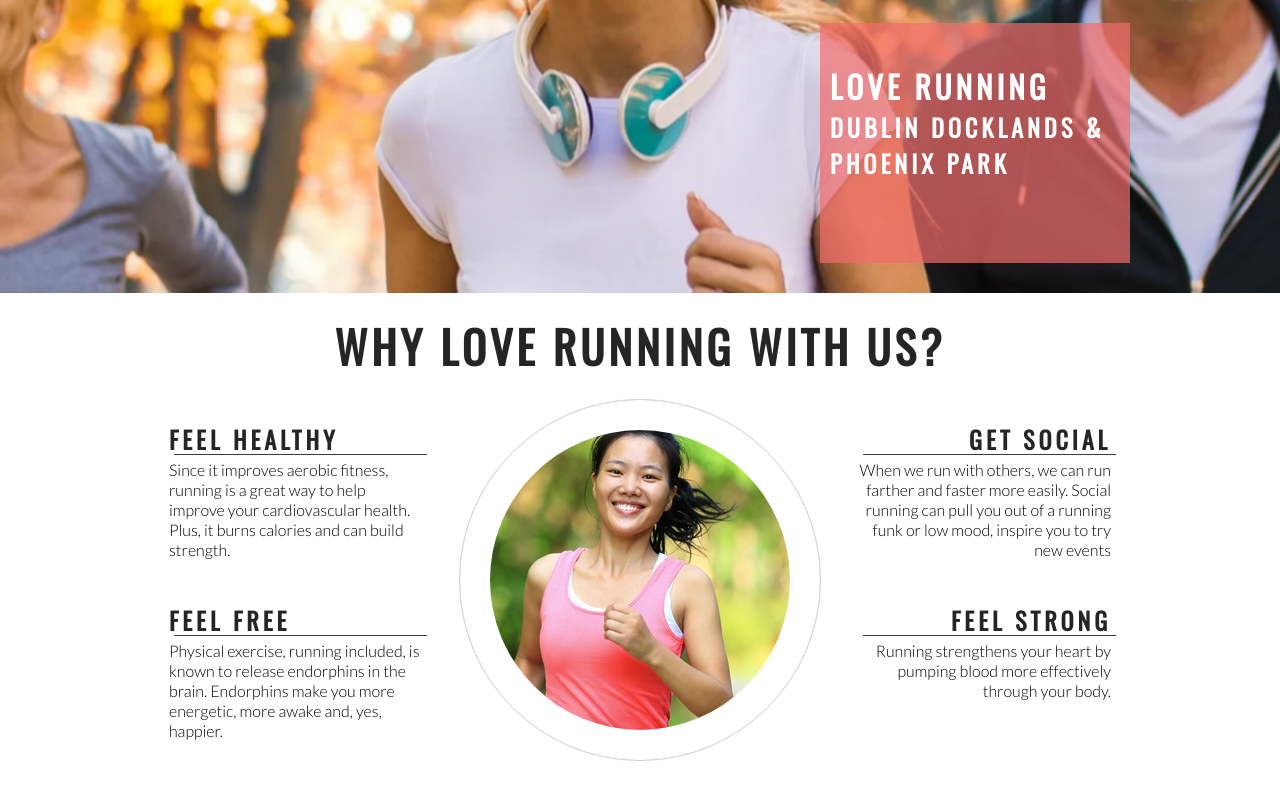
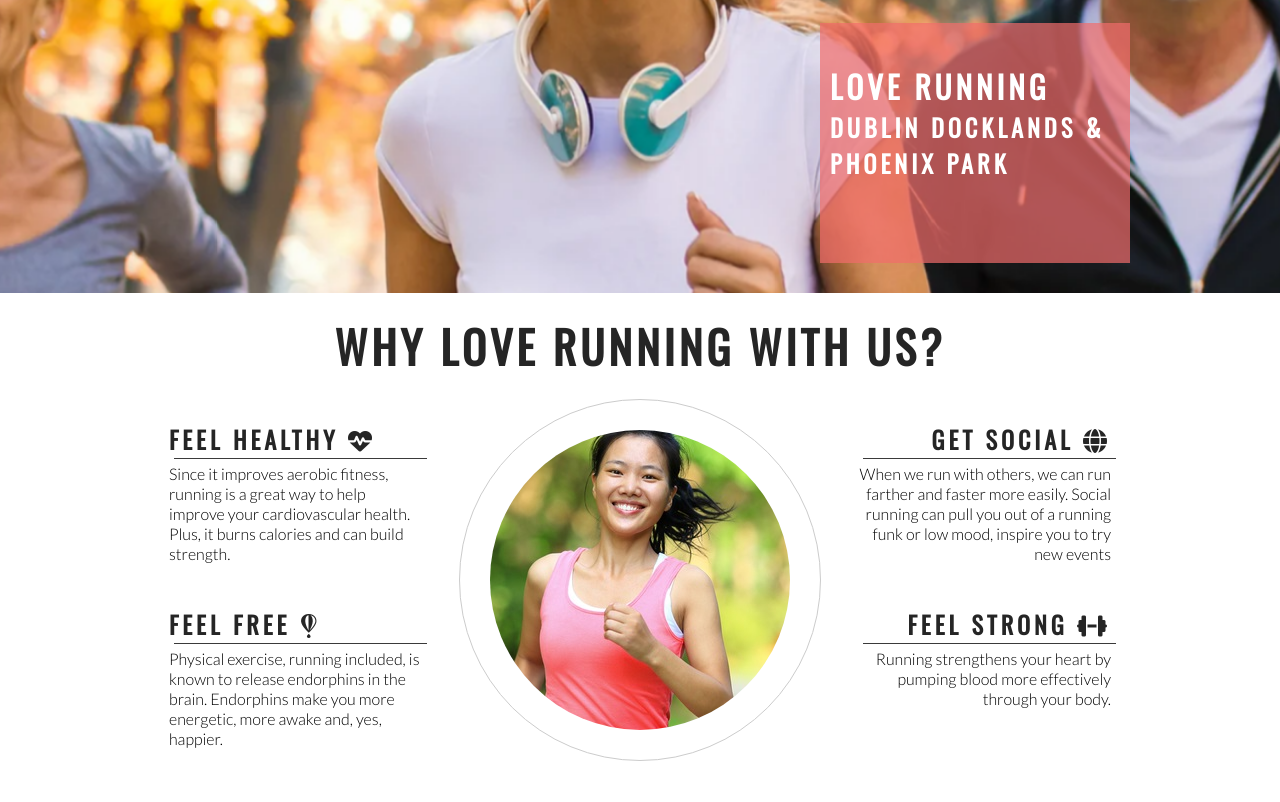
Before and after one commit to Justinperry999/love-running, a plain HTML site: page index.html in a window 1280 px wide. Shown: the part 382-1184 px from the top of the page. Drawn offline with nearby package versions, Linux system fonts and the light colour scheme.

Commit message:
Add font awesome icons to club ethos section

```diff
--- a/index.html
+++ b/index.html
@@ -46,7 +46,7 @@
         <h2 id="welcome">Why Love Running With Us?</h2>
         <div id="left-about">
             <div class="left-about-heading">
-                <h2>Feel Healthy</h2>
+                <h2>Feel Healthy <i class="fa-solid fa-heart-pulse"></i></h2>
                 <hr>
                 <p>Since it improves aerobic fitness, running is a great way to help improve your cardiovascular health.
                     Plus, it burns
@@ -54,7 +54,7 @@
                 </p>
             </div>
             <div class="left-about-heading">
-                <h2>Feel Free</h2>
+                <h2>Feel Free <i class="fa-brands fa-fly"></i></h2>
                 <hr>
                 <p>Physical exercise, running included, is known to release endorphins in the brain. Endorphins make you
                     more energetic,
@@ -64,14 +64,14 @@
         </div>
         <div id="right-about">
             <div class="right-about-heading">
-                <h2>Get Social</h2>
+                <h2>Get Social <i class="fa-solid fa-globe"></i></h2>
                 <hr>
                 <p>When we run with others, we can run farther and faster more easily. Social running can pull you out
                     of a running funk or
                     low mood, inspire you to try new events</p>
             </div>
             <div class="right-about-heading">
-                <h2>Feel strong</h2>
+                <h2>Feel strong <i class="fa-solid fa-dumbbell"></i></h2>
                 <hr>
                 <p>Running strengthens your heart by pumping blood more effectively through your body.</p>
             </div>
@@ -93,4 +93,8 @@
     </footer>
 </body>
 
+<!-- font awesome script-->
+
+<script src="https://kit.fontawesome.com/2d09e36822.js" crossorigin="anonymous"></script>
+
 </html>
```
